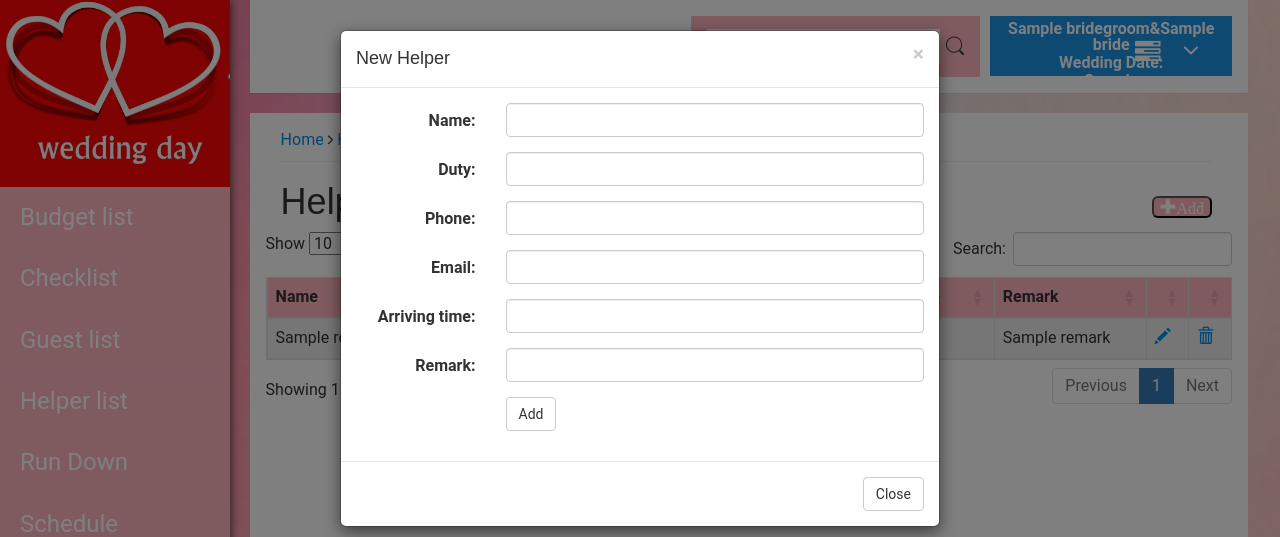
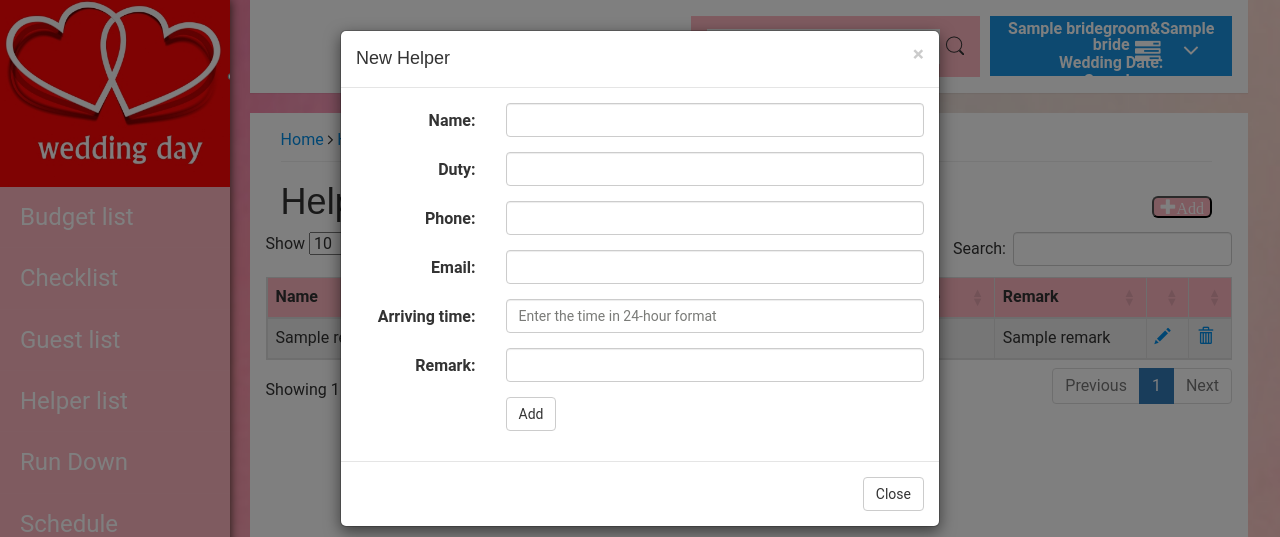
Before and after one commit to hunter-xc/restaurant, a Node server app: template views/read_helper.ejs in a window 1280 px wide, after a click on "Add". Shown: the top 537 px of the page. Run offline with Node 20, Linux system fonts and the light colour scheme; the template is opened without the code that fills it: most values are stand-ins (such as "Sample title", 1, 10 or a date in 2020); some libraries are stand-ins or nearby versions.

Commit message:
Add files via upload

```diff
--- a/views/read_helper.ejs
+++ b/views/read_helper.ejs
@@ -202,19 +202,19 @@
 				<div class="form-group">
 					<label class="control-label col-sm-3" for="phone">Phone:</label>
 					<div class="col-sm-9">
-						<input type="tel" class="form-control" id="phone" name="phone" />
+						<input type="tel" class="form-control" id="phone" name="phone" max="8" pattern="[0-9]{8}" title="8 digits phone number" />
 					</div>
 				</div>
 				<div class="form-group">
 					<label class="control-label col-sm-3" for="email">Email:</label>
 					<div class="col-sm-9">
-						<input type="tel" class="form-control" id="email" name="email" />
+						<input type="email" class="form-control" id="email" name="email" />
 					</div>
 				</div>
 				<div class="form-group">
 					<label class="control-label col-sm-3" for="time">Arriving time:</label>
 					<div class="col-sm-9">
-						<input type="text" class="form-control" id="time" name="time" />
+						<input type="text" class="form-control" id="time" name="time" placeholder="Enter the time in 24-hour format" required />
 					</div>
 				</div>
 				<div class="form-group">
@@ -271,19 +271,19 @@
 				<div class="form-group">
 					<label class="control-label col-sm-3" for="phone">Phone:</label>
 					<div class="col-sm-9">
-						<input type="tel" class="form-control" id="phone" name="phone" value="<%=result[i].phone %>"  />
+						<input type="tel" class="form-control" id="phone" name="phone" value="<%=result[i].phone %>" max="8" pattern="[0-9]{8}" title="8 digits phone number"  />
 					</div>
 				</div>
 				<div class="form-group">
 					<label class="control-label col-sm-3" for="email">Email:</label>
 					<div class="col-sm-9">
-						<input type="tel" class="form-control" id="email" name="email" value="<%=result[i].email %>" />
+						<input type="email" class="form-control" id="email" name="email" value="<%=result[i].email %>" />
 					</div>
 				</div>
 				<div class="form-group">
 					<label class="control-label col-sm-3" for="time">Arriving time:</label>
 					<div class="col-sm-9">
-						<input type="text" class="form-control" id="time" name="time" value="<%=result[i].time %>" />
+						<input type="text" class="form-control" id="time" name="time" value="<%=result[i].time %>" placeholder="Enter the time in 24-hour format" required />
 					</div>
 				</div>
 				<div class="form-group">
```
